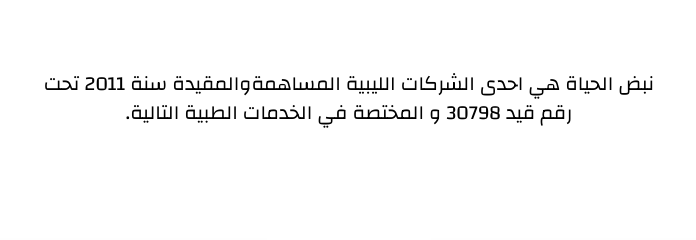
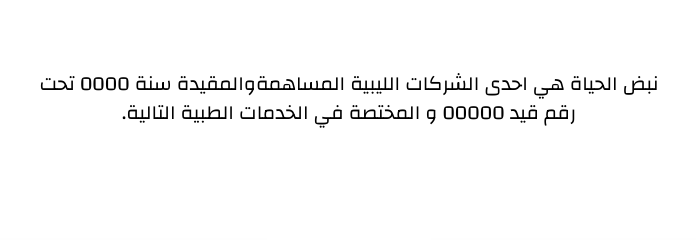
Before and after one commit to mohamedsadeg/mohamedsadeg.github.io, a plain HTML site: page ntsc/index.html in a window 1280 px wide. Shown: the part 732-972 px from the top of the page, 291-987 px from the left. Drawn offline with nearby package versions, Linux system fonts and the light colour scheme; some packages are replaced by stand-ins of ours.

Commit message:
Update index.html

```diff
--- a/ntsc/index.html
+++ b/ntsc/index.html
@@ -87,7 +87,7 @@
     <!-- header -->
     <section id="short-about">
         <div class="container">
-            <p>نبض الحياة هي احدى الشركات الليبية المساهمةوالمقيدة سنة 2011 تحت رقم قيد 30798 و المختصة في الخدمات الطبية التالية.</p>
+            <p>نبض الحياة هي احدى الشركات الليبية المساهمةوالمقيدة سنة 0000 تحت رقم قيد 00000 و المختصة في الخدمات الطبية التالية.</p>
         </div>
     </section>
 
```
